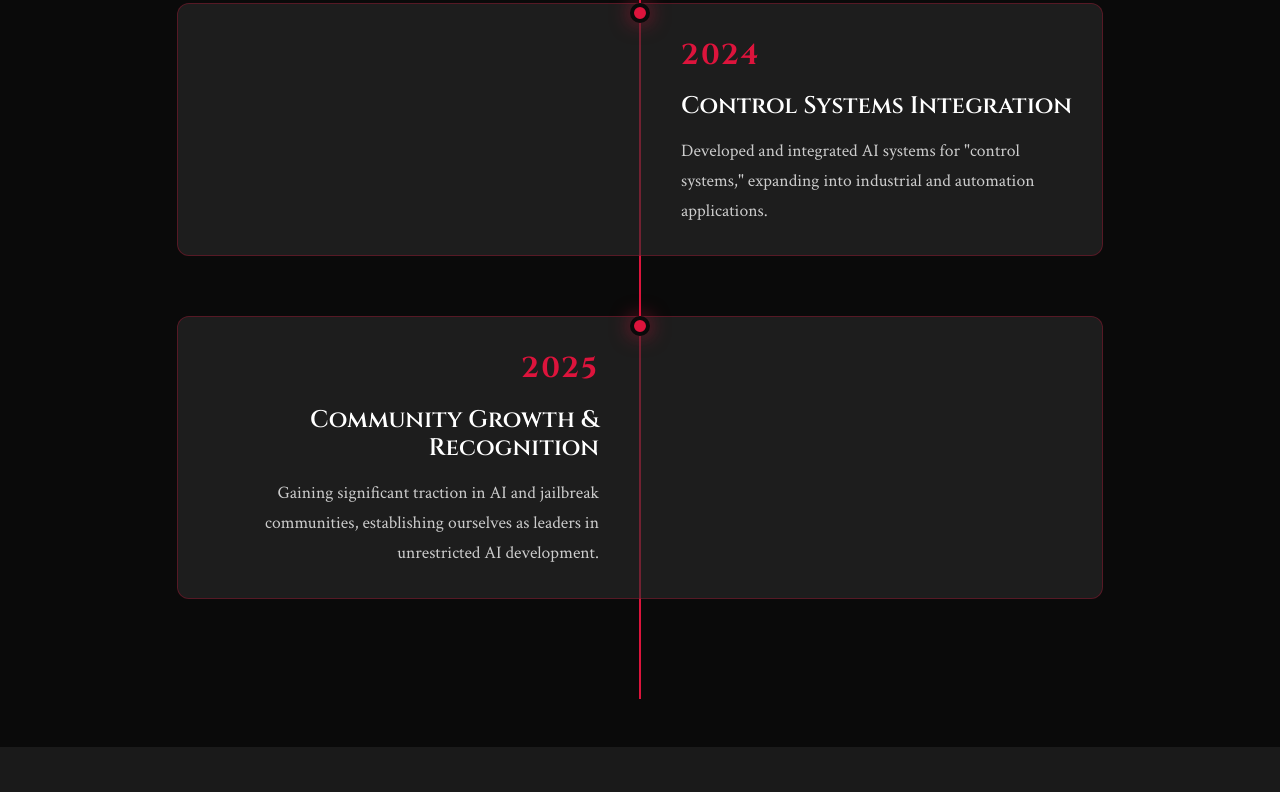
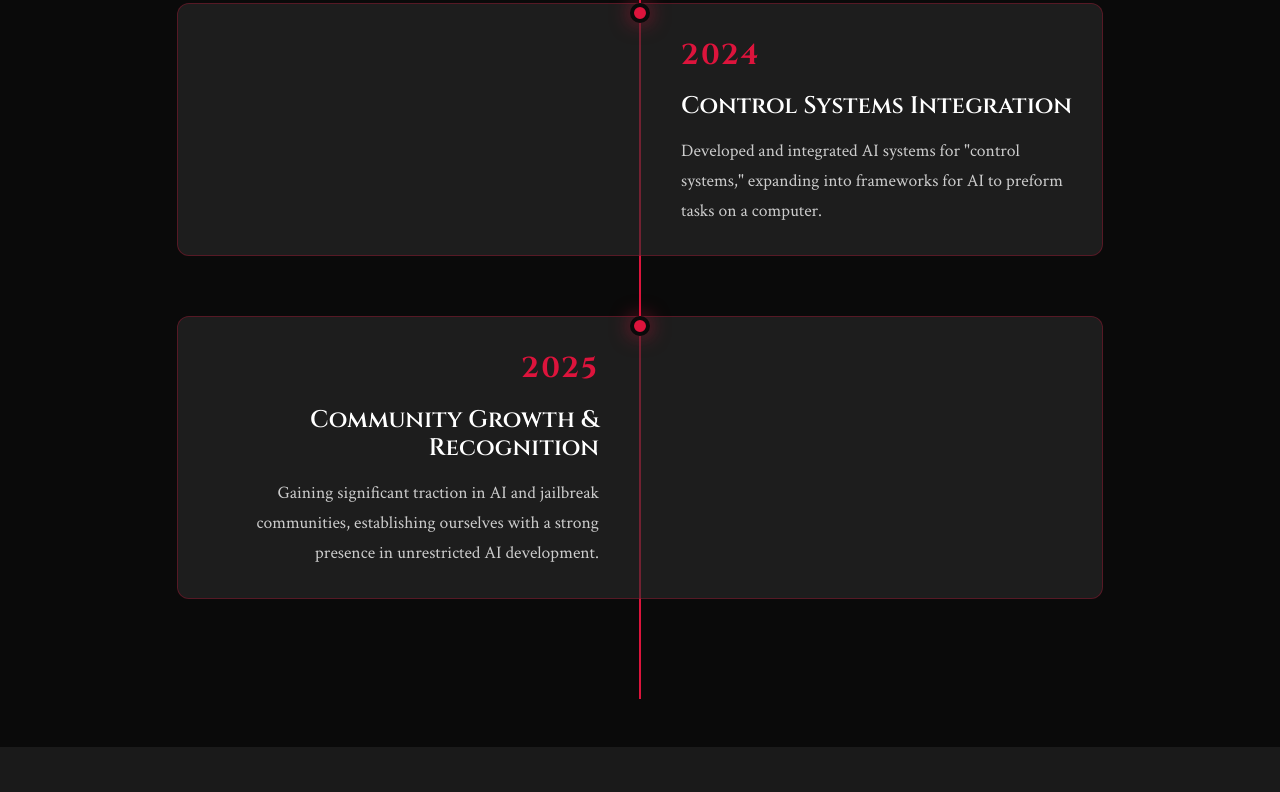
Before and after one commit to Unity-Lab-AI/sitetest0, a plain HTML site: page about/index.html in a window 1280 px wide. Shown: the part 5179-5971 px from the top of the page. Drawn offline with nearby package versions, Linux system fonts and the light colour scheme; no server answers; a web font is replaced by a local one.

Commit message:
Modified about page

```diff
--- a/about/index.html
+++ b/about/index.html
@@ -345,7 +345,7 @@
                             <div class="timeline-content">
                                 <div class="timeline-date">2024</div>
                                 <h4>Control Systems Integration</h4>
-                                <p>Developed and integrated AI systems for "control systems," expanding into industrial and automation applications.</p>
+                                <p>Developed and integrated AI systems for "control systems," expanding into frameworks for AI to preform tasks on a computer.</p>
                             </div>
                         </div>
 
@@ -355,7 +355,7 @@
                             <div class="timeline-content">
                                 <div class="timeline-date">2025</div>
                                 <h4>Community Growth & Recognition</h4>
-                                <p>Gaining significant traction in AI and jailbreak communities, establishing ourselves as leaders in unrestricted AI development.</p>
+                                <p>Gaining significant traction in AI and jailbreak communities, establishing ourselves with a strong presence in unrestricted AI development.</p>
                             </div>
                         </div>
                     </div>
@@ -407,7 +407,7 @@
                         </div>
                         <div class="team-info">
                             <h3 class="team-name">GFourteen</h3>
-                            <p class="team-handle">G14</p>
+                            <p class="team-handle">GFourteen</p>
                             <div class="team-roles">
                                 <span class="role-badge">Developer</span>
                                 <span class="role-badge">Founder</span>
```
